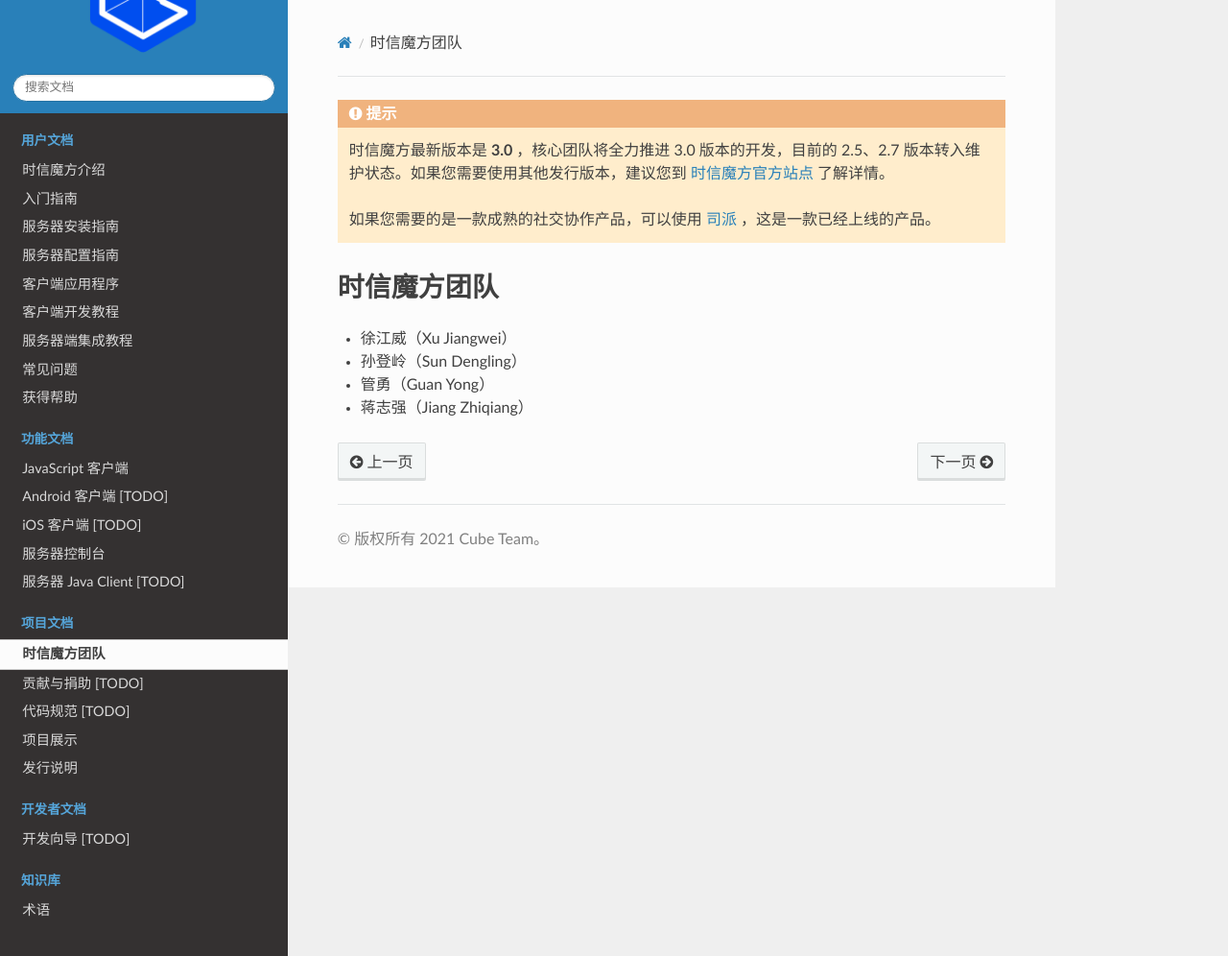
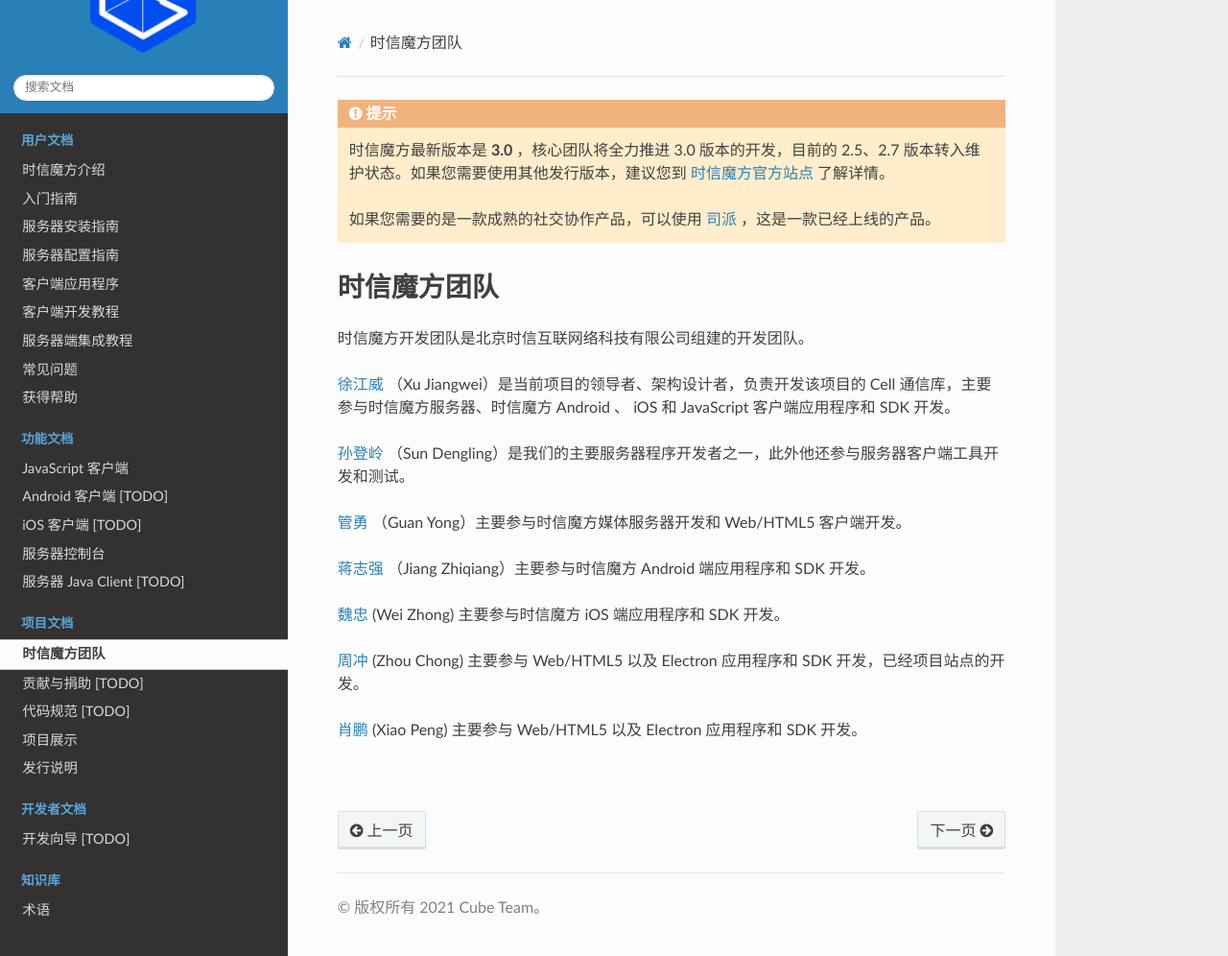
Before and after one commit to shixincube/cube-manual, a Sphinx documentation site: the page built from doc/source/project/team.rst, in a window 1280 px wide and 996 px high. Shown: the whole window at 96% size. Built offline with Sphinx 7.4.7 and the Read the Docs theme 2.0.0, drawn with Linux system fonts in a browser that asks for light colours.

Commit message:
Update doc

```diff
--- a/doc/source/project/team.rst
+++ b/doc/source/project/team.rst
@@ -2,10 +2,20 @@
 时信魔方团队
 ===============================
 
-- 徐江威（Xu Jiangwei）
+时信魔方开发团队是北京时信互联网络科技有限公司组建的开发团队。
 
-- 孙登岭（Sun Dengling）
+`徐江威 <xujiangwei@spap.com>`__ （Xu Jiangwei）是当前项目的领导者、架构设计者，负责开发该项目的 Cell 通信库，主要参与时信魔方服务器、时信魔方 Android 、 iOS 和 JavaScript 客户端应用程序和 SDK 开发。
 
-- 管勇（Guan Yong）
+`孙登岭 <sundengling@spap.com>`__ （Sun Dengling）是我们的主要服务器程序开发者之一，此外他还参与服务器客户端工具开发和测试。
 
-- 蒋志强（Jiang Zhiqiang）
+`管勇 <guanyong@spap.com>`__ （Guan Yong）主要参与时信魔方媒体服务器开发和 Web/HTML5 客户端开发。
+
+`蒋志强 <jiangzhiqiang@spap.com>`__ （Jiang Zhiqiang）主要参与时信魔方 Android 端应用程序和 SDK 开发。
+
+`魏忠 <weizhong@spap.com>`__ (Wei Zhong) 主要参与时信魔方 iOS 端应用程序和 SDK 开发。
+
+`周冲 <zhouchong@spap.com>`__ (Zhou Chong) 主要参与 Web/HTML5 以及 Electron 应用程序和 SDK 开发，已经项目站点的开发。
+
+`肖鹏 <xiaopeng@spap.com>`__  (Xiao Peng) 主要参与 Web/HTML5 以及 Electron 应用程序和 SDK 开发。
+
+|
```
